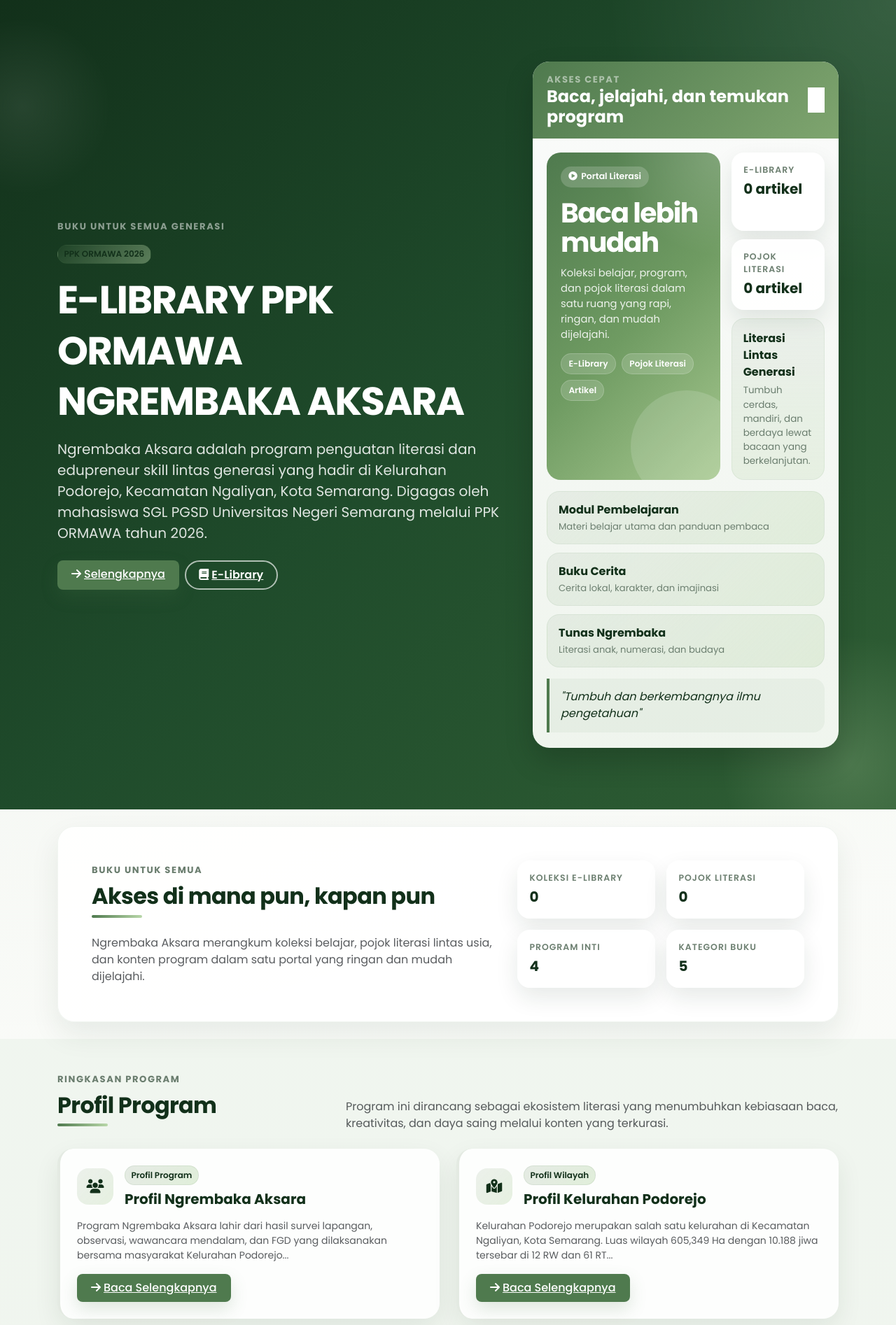
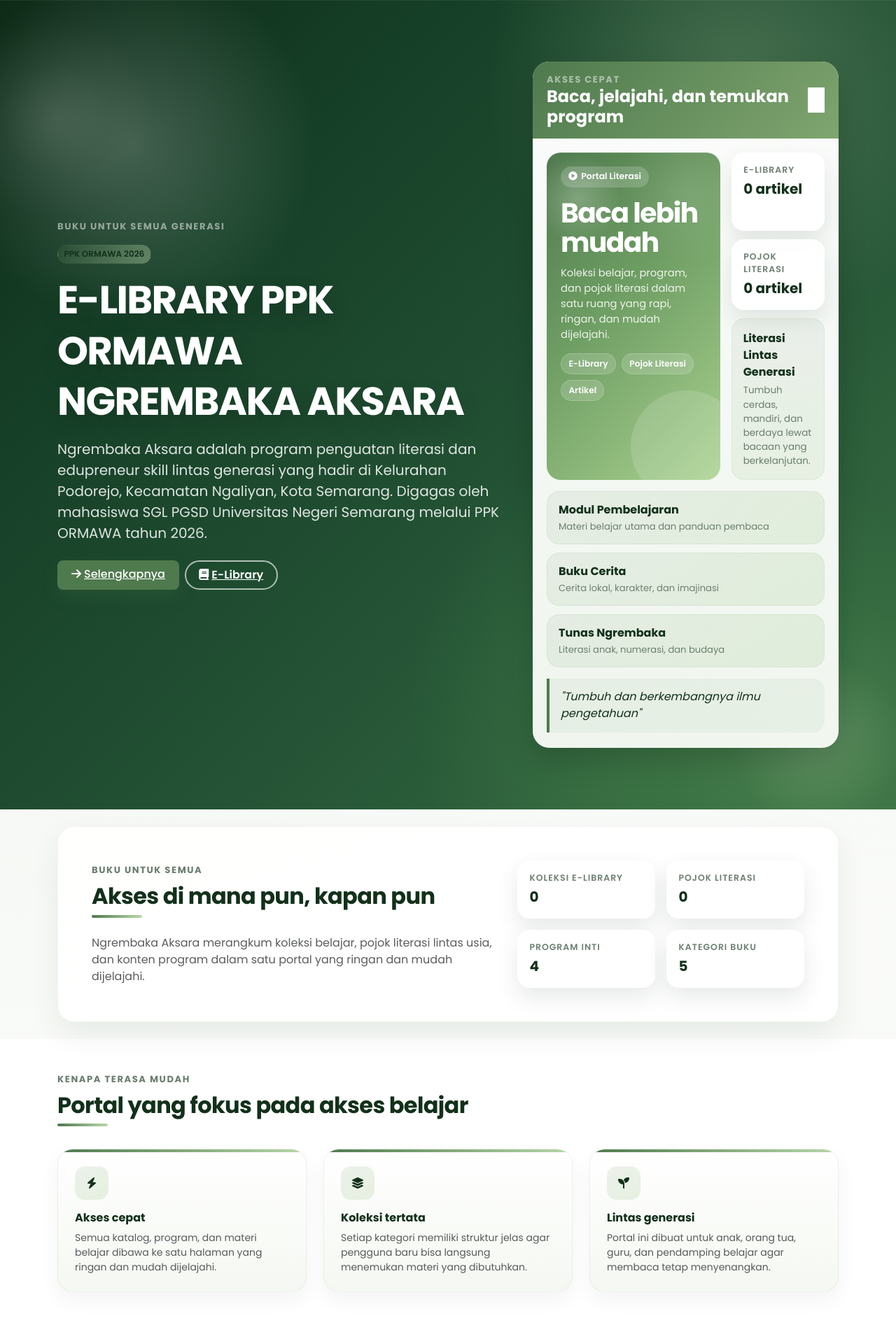
Before and after one commit to edycoleee/fast-aksara, a FastAPI app: page / in a window 1280 px wide. Shown: the part 58-1952 px from the top of the page at 70% size. Run offline with FastAPI, Linux system fonts and the light colour scheme; data that the repository does not hold is empty.

Commit message:
Enhance landing page with new features section and update styles for improved aesthetics

```diff
--- a/backend/app/static/css/style.css
+++ b/backend/app/static/css/style.css
@@ -127,36 +127,52 @@
 /* ===== Hero ===== */
 .hero-aksara {
   background:
-    radial-gradient(circle at top right, rgba(255,255,255,0.10), transparent 24%),
-    linear-gradient(135deg, #12301a 0%, #1f4b2b 48%, #2f5e34 100%);
+    radial-gradient(circle at 15% 18%, rgba(255,255,255,0.20), transparent 18%),
+    radial-gradient(circle at 82% 10%, rgba(184,215,168,0.26), transparent 24%),
+    radial-gradient(circle at 76% 86%, rgba(95,163,90,0.30), transparent 28%),
+    linear-gradient(135deg, #0e2b18 0%, #163f27 26%, #245335 60%, #3a7143 100%);
+  background-color: #12301a;
   color: var(--color-white);
   padding: 5.5rem 0;
   position: relative;
   overflow: hidden;
+  isolation: isolate;
+  box-shadow: inset 0 1px 0 rgba(255,255,255,0.06);
 }
 .hero-aksara h1 {
   font-weight: 700;
   line-height: 1.3;
   letter-spacing: -0.03em;
+  text-shadow: 0 10px 30px rgba(0,0,0,0.16);
 }
 .hero-aksara::before {
   content: '';
   position: absolute;
-  inset: auto -8rem -8rem auto;
-  width: 24rem;
-  height: 24rem;
-  background: radial-gradient(circle, rgba(184,215,168,0.22), transparent 68%);
+  right: -6rem;
+  bottom: -7rem;
+  width: 26rem;
+  height: 26rem;
+  border-radius: 50%;
+  background: radial-gradient(circle, rgba(184,215,168,0.28), rgba(184,215,168,0.04) 42%, transparent 72%);
   pointer-events: none;
+  z-index: 0;
 }
 .hero-aksara::after {
   content: '';
   position: absolute;
-  inset: 1.5rem auto auto -6rem;
-  width: 16rem;
-  height: 16rem;
+  left: -4rem;
+  top: 1.5rem;
+  width: 18rem;
+  height: 18rem;
   border-radius: 50%;
-  background: radial-gradient(circle, rgba(255,255,255,0.08), transparent 70%);
+  background: radial-gradient(circle, rgba(255,255,255,0.12), rgba(255,255,255,0.04) 38%, transparent 70%);
   pointer-events: none;
+  z-index: 0;
+}
+
+.hero-aksara > .container {
+  position: relative;
+  z-index: 1;
 }
 
 .hero-panel {
@@ -187,11 +203,13 @@
   border-radius: 20px;
   padding: 1.25rem;
   background:
-    radial-gradient(circle at top right, rgba(255,255,255,0.18), transparent 28%),
-    linear-gradient(135deg, #4f7a4e 0%, #6f9b62 52%, #a6c88f 100%);
+    radial-gradient(circle at 18% 14%, rgba(255,255,255,0.24), transparent 14%),
+    radial-gradient(circle at 82% 12%, rgba(255,255,255,0.12), transparent 22%),
+    linear-gradient(135deg, #4f7a4e 0%, #6e9d63 42%, #a9d190 100%);
   color: var(--color-white);
   position: relative;
   overflow: hidden;
+  box-shadow: inset 0 1px 0 rgba(255,255,255,0.12);
 }
 
 .hero-cover .cover-visual::after {
@@ -323,32 +341,40 @@
   font-style: italic;
 }
 
-.testimony-card {
+.mini-feature-card {
   position: relative;
-  border-radius: 24px;
-  background: linear-gradient(180deg, rgba(255,255,255,0.98), rgba(248,251,246,0.96));
+  border-radius: 22px;
+  background: linear-gradient(180deg, rgba(255,255,255,0.96), rgba(244,248,241,0.96));
+  border: 1px solid rgba(79,122,78,0.09);
+  box-shadow: 0 12px 28px rgba(18,48,26,0.05);
+  transition: transform 0.22s ease, box-shadow 0.22s ease;
+  overflow: hidden;
 }
 
-.testimony-card::before {
-  content: '“';
+.mini-feature-card::before {
+  content: '';
   position: absolute;
-  top: 0.25rem;
-  left: 1rem;
-  font-size: 4rem;
-  line-height: 1;
-  color: rgba(79,122,78,0.12);
+  inset: 0 auto auto 0;
+  width: 100%;
+  height: 4px;
+  background: linear-gradient(90deg, var(--color-primary), var(--color-accent));
 }
 
-.testimony-avatar {
+.mini-feature-card:hover {
+  transform: translateY(-5px);
+  box-shadow: 0 16px 32px rgba(18,48,26,0.09);
+}
+
+.mini-feature-card .icon-wrap {
   width: 3rem;
   height: 3rem;
-  border-radius: 999px;
+  border-radius: 14px;
   display: inline-flex;
   align-items: center;
   justify-content: center;
-  background: linear-gradient(135deg, rgba(79,122,78,0.10), rgba(184,215,168,0.36));
+  background: linear-gradient(135deg, rgba(79,122,78,0.10), rgba(184,215,168,0.32));
   color: var(--color-dark);
-  font-weight: 700;
+  box-shadow: inset 0 1px 0 rgba(255,255,255,0.4);
 }
 
 .faq-wrap .accordion-item {
--- a/backend/app/templates/landing.html
+++ b/backend/app/templates/landing.html
@@ -124,6 +124,40 @@
   </div>
 </section>
 
+<section class="section-white py-5">
+  <div class="container">
+    <div class="d-flex flex-column flex-lg-row align-items-lg-end justify-content-between gap-2 mb-4">
+      <div>
+        <div class="section-kicker mb-2">Kenapa terasa mudah</div>
+        <h2 class="section-title mb-0">Portal yang fokus pada akses belajar</h2>
+      </div>
+    </div>
+    <div class="row g-4">
+      <div class="col-md-4">
+        <div class="card card-aksara mini-feature-card h-100 p-4">
+          <div class="icon-wrap mb-3"><i class="fa-solid fa-bolt"></i></div>
+          <h6 class="fw-bold mb-2" style="color: var(--color-dark);">Akses cepat</h6>
+          <p class="text-muted small mb-0">Semua katalog, program, dan materi belajar dibawa ke satu halaman yang ringan dan mudah dijelajahi.</p>
+        </div>
+      </div>
+      <div class="col-md-4">
+        <div class="card card-aksara mini-feature-card h-100 p-4">
+          <div class="icon-wrap mb-3"><i class="fa-solid fa-layer-group"></i></div>
+          <h6 class="fw-bold mb-2" style="color: var(--color-dark);">Koleksi tertata</h6>
+          <p class="text-muted small mb-0">Setiap kategori memiliki struktur jelas agar pengguna baru bisa langsung menemukan materi yang dibutuhkan.</p>
+        </div>
+      </div>
+      <div class="col-md-4">
+        <div class="card card-aksara mini-feature-card h-100 p-4">
+          <div class="icon-wrap mb-3"><i class="fa-solid fa-seedling"></i></div>
+          <h6 class="fw-bold mb-2" style="color: var(--color-dark);">Lintas generasi</h6>
+          <p class="text-muted small mb-0">Portal ini dibuat untuk anak, orang tua, guru, dan pendamping belajar agar membaca tetap menyenangkan.</p>
+        </div>
+      </div>
+    </div>
+  </div>
+</section>
+
 <section class="section-bg py-5">
   <div class="container">
     <div class="d-flex flex-column flex-lg-row align-items-lg-end justify-content-between gap-2 mb-4">
@@ -170,68 +204,6 @@
           <a href="/profil/kelurahan-podorejo" class="btn-aksara d-inline-block mt-auto" style="width: fit-content;">
             <i class="fa-solid fa-arrow-right me-1"></i>Baca Selengkapnya
           </a>
-        </div>
-      </div>
-    </div>
-  </div>
-</section>
-
-<section class="section-white py-5">
-  <div class="container">
-    <div class="d-flex flex-column flex-lg-row align-items-lg-end justify-content-between gap-2 mb-4">
-      <div>
-        <div class="section-kicker mb-2">Apa kata mereka</div>
-        <h2 class="section-title mb-2">Testimoni pembaca dan pendamping</h2>
-      </div>
-      <p class="text-muted mb-0" style="max-width: 42rem;">Umpan balik singkat untuk menegaskan bahwa portal ini dibuat untuk memudahkan akses belajar dan eksplorasi program.</p>
-    </div>
-    <div class="row g-4">
-      <div class="col-md-6 col-lg-3">
-        <div class="card card-aksara testimony-card h-100 p-4">
-          <div class="d-flex align-items-center gap-3 mb-3 position-relative">
-            <div class="testimony-avatar">G</div>
-            <div>
-              <div class="fw-bold" style="color: var(--color-dark);">Guru</div>
-              <div class="text-muted small">Sekolah Dasar</div>
-            </div>
-          </div>
-          <p class="mb-0 text-muted">Portal ini enak dijelajahi, kartu-kartunya jelas, dan koleksinya terasa tertata untuk kebutuhan belajar.</p>
-        </div>
-      </div>
-      <div class="col-md-6 col-lg-3">
-        <div class="card card-aksara testimony-card h-100 p-4">
-          <div class="d-flex align-items-center gap-3 mb-3 position-relative">
-            <div class="testimony-avatar">O</div>
-            <div>
-              <div class="fw-bold" style="color: var(--color-dark);">Orang Tua</div>
-              <div class="text-muted small">Pendamping Belajar</div>
-            </div>
-          </div>
-          <p class="mb-0 text-muted">Saya lebih mudah mencari bacaan anak dan melihat program mana yang cocok untuk keluarga.</p>
-        </div>
-      </div>
-      <div class="col-md-6 col-lg-3">
-        <div class="card card-aksara testimony-card h-100 p-4">
-          <div class="d-flex align-items-center gap-3 mb-3 position-relative">
-            <div class="testimony-avatar">S</div>
-            <div>
-              <div class="fw-bold" style="color: var(--color-dark);">Siswa</div>
-              <div class="text-muted small">Pembaca Muda</div>
-            </div>
-          </div>
-          <p class="mb-0 text-muted">Warnanya nyaman, tampilannya modern, dan saya langsung tahu mau buka koleksi yang mana.</p>
-        </div>
-      </div>
-      <div class="col-md-6 col-lg-3">
-        <div class="card card-aksara testimony-card h-100 p-4">
-          <div class="d-flex align-items-center gap-3 mb-3 position-relative">
-            <div class="testimony-avatar">P</div>
-            <div>
-              <div class="fw-bold" style="color: var(--color-dark);">Pengelola</div>
-              <div class="text-muted small">Konten Program</div>
-            </div>
-          </div>
-          <p class="mb-0 text-muted">Jumlah konten, program, dan program unggulan tampil lebih jelas untuk pengguna baru.</p>
         </div>
       </div>
     </div>
```
